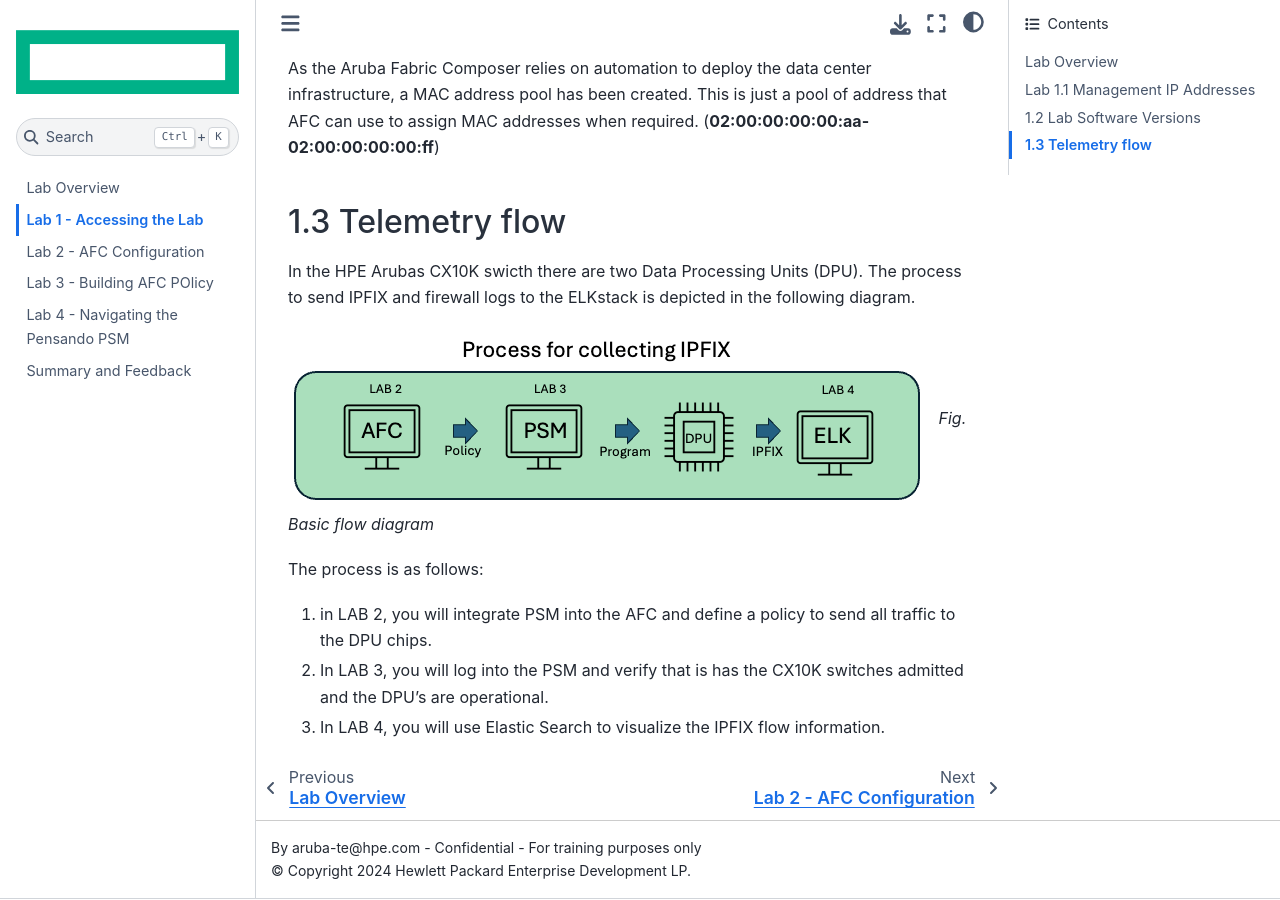
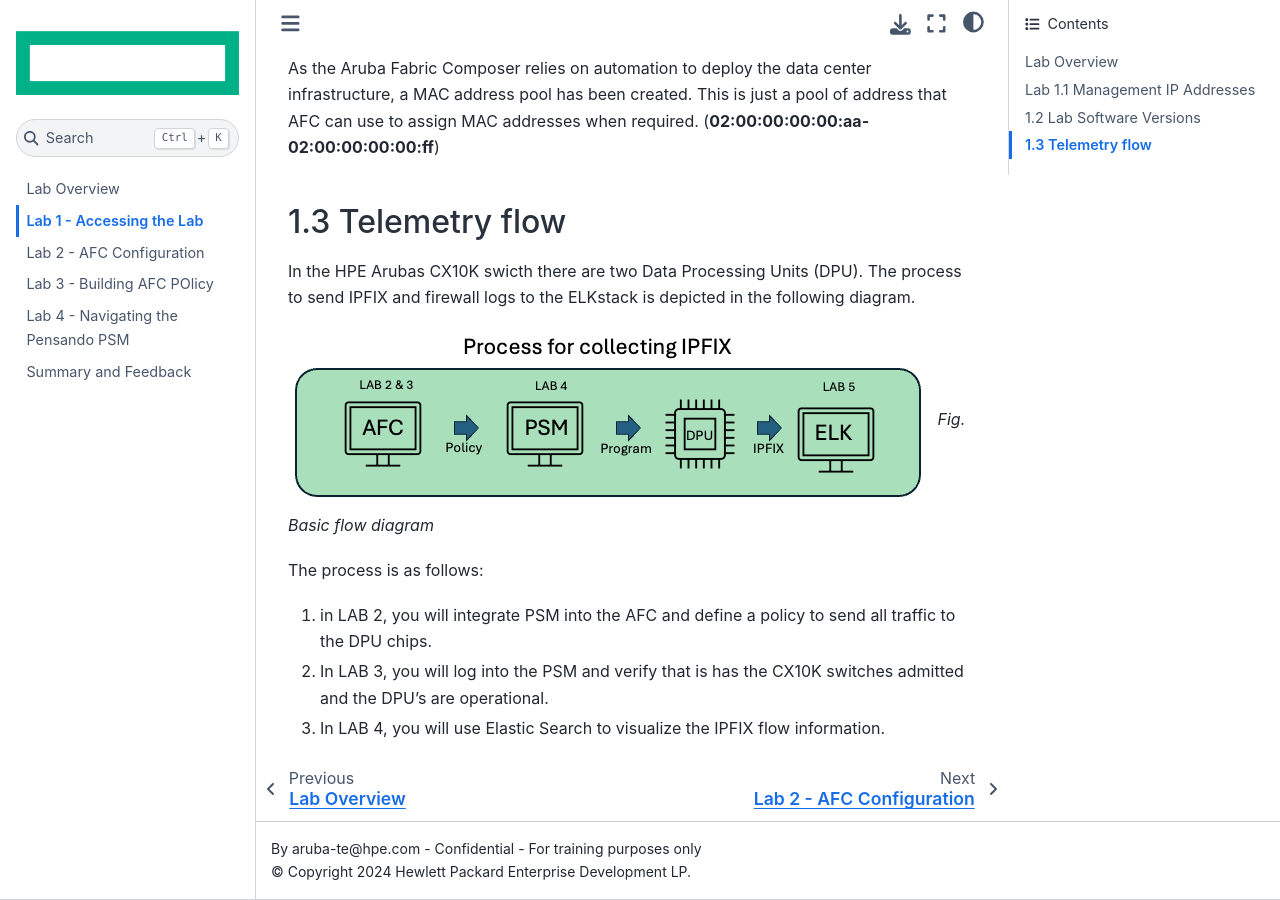
Before and after one commit to xod442/aruba-te-labguide-te4204, a Jupyter Book: the page built from docs/lab1.md, in a window 1280 px wide and 900 px high, scrolled down 2486 px. Built offline with Jupyter Book 1.0.4 settings and Sphinx 7.4.7 and the Sphinx Book theme 1.1.4, drawn with Linux system fonts in a browser that asks for light colours.

Commit message:
see file for any changes

```diff
--- a/docs/lab1.md
+++ b/docs/lab1.md
@@ -57,7 +57,7 @@ As the Aruba Fabric Composer relies on automation to deploy the data center infr
 
 In the HPE Arubas CX10K swicth there are two Data Processing Units (DPU). The process to send IPFIX and firewall logs to the ELKstack is depicted in the following diagram.
 
-![Lab Layout](images/ipfix-flow.png)
+![Lab Layout](images/newflow.png)
 _Fig. Basic flow diagram_
 
 The process is as follows:
```
Also changed, not shown: docs/images/newflow.png (added), 5 other files.
